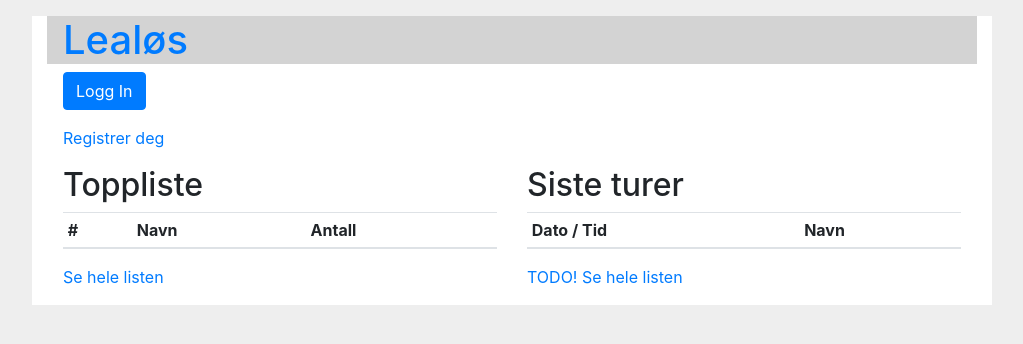
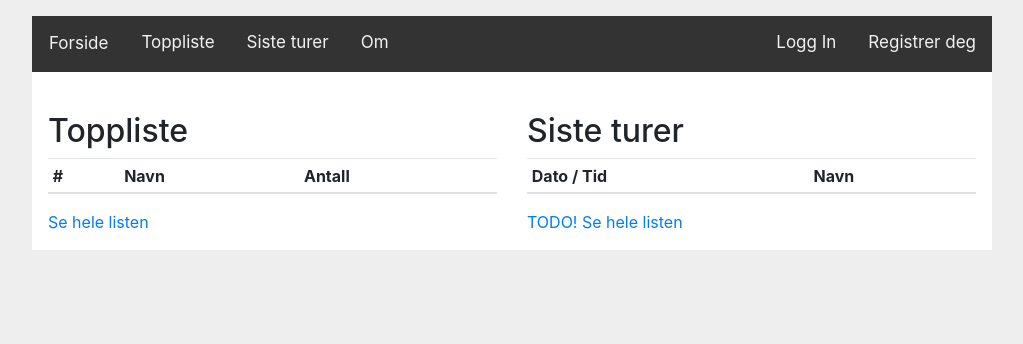
Before and after one commit to sauce71/topp52, a Flask app: page / in a window 1280 px wide. Shown: the top 344 px of the page, without its empty margins (128-1151 px from the left). Run offline with Flask 2, Linux system fonts and the light colour scheme; data that the repository does not hold is empty.

Commit message:
meny bar

```diff
--- a/application/templates/base.html
+++ b/application/templates/base.html
@@ -1,64 +1,224 @@
 <!doctype html>
 
+
+
+
 <head>
+
   <meta charset="utf-8">
+
   <meta name="viewport" content="width=device-width, initial-scale=1.0">
 
+  <meta name="viewport" content="width=device-width, initial-scale=1">
+
+<style>
+
+body {
+
+  margin: 0;
+
+  font-family: Arial, Helvetica, sans-serif;
+
+}
+
+
+
+
+.topnav {
+
+  overflow: hidden;
+
+  background-color: #333;
+
+}
+
+
+
+
+.topnav a {
+
+  float: left;
+
+  color: #f2f2f2;
+
+  text-align: center;
+
+  padding: 14px 16px;
+
+  text-decoration: none;
+
+  font-size: 17px;
+
+}
+
+
+
+
+.topnav a:hover {
+
+  background-color: #ddd;
+
+  color: black;
+
+}
+
+
+
+
+.topnav a.active {
+
+  background-color: #4CAF50;
+
+  color: white;
+
+}
+
+</style>
+
+</head>
+
+<body>
+
+
+
+
+<div class="topnav">
+
+  <a class="btn" a href="{{ url_for('index') }}">Forside</a>
+
+  <a class="" href="{{ url_for('top.top_index') }}">Toppliste</a>
+
+  <a href="#Siste turer">Siste turer</a>
+
+  <a href="#Om">Om</a>
+
+  <a style="float: right;" class="" href="{{ url_for('auth.register') }}">Registrer deg</a>
+
+  <a style="float: right;" class="" href="{{ url_for('auth.login') }}">Logg In</a>
+
+</div>
+
+</body>
+
+
+
+
   <title>{% block title %}{% endblock %}</title>
+
   <link rel="stylesheet" href="https://cdn.jsdelivr.net/npm/bootstrap@4.5.3/dist/css/bootstrap.min.css"
+
     integrity="sha384-TX8t27EcRE3e/ihU7zmQxVncDAy5uIKz4rEkgIXeMed4M0jlfIDPvg6uqKI2xXr2" crossorigin="anonymous">
+
   <link rel="stylesheet" href="{{ url_for('static', filename='style.css') }}">
+
   </head>
 
+
+
+
 <body>
+
   <div class="container">
+
     <div class="row">
+
       <div class="col-md-12">
+
         <nav>
-          <h1><a href="{{ url_for('index') }}">Lealøs</a></h1>
+
+          </div>
+
           <ul>
+
             {% if g.user %}
+
             <li><span style="font-weight:bold">{{ g.user['username'] }}</span></li>
+
               <a class="btn btn-outline-info" href="{{ url_for('user.user_index', user_id=2) }}">Min side</a>
+
               </li>
+
               {% endif %}
+
           </ul>
+
         </nav>
+
       </div>
+
     </div>
+
     <div class="row">
+
       <div class="col-md-12">
+
         <section class="content">
+
           <div class="row">
+
             <div class="col-md-12">
 
+
+
+
               <header>
+
                 {% block header %}{% endblock %}
+
               </header>
+
             </div>
+
           </div>
+
           <div class="row">
+
             <div class="col-md-12">
 
+
+
+
               {% for message in get_flashed_messages() %}
+
               <div class="flash">{{ message }}</div>
+
               {% endfor %}
+
             </div>
+
           </div>
+
           <div class="row">
+
             <div class="col-md-12">
 
+
+
+
               {% block content %}{% endblock %}
+
             </div>
+
           </div>
+
         </section>
+
       </div>
+
     </div>
+
   </div>
+
   <script src="https://code.jquery.com/jquery-3.5.1.slim.min.js"
+
     integrity="sha384-DfXdz2htPH0lsSSs5nCTpuj/zy4C+OGpamoFVy38MVBnE+IbbVYUew+OrCXaRkfj"
+
     crossorigin="anonymous"></script>
+
   <script src="https://cdn.jsdelivr.net/npm/bootstrap@4.5.3/dist/js/bootstrap.bundle.min.js"
+
     integrity="sha384-ho+j7jyWK8fNQe+A12Hb8AhRq26LrZ/JpcUGGOn+Y7RsweNrtN/tE3MoK7ZeZDyx"
+
     crossorigin="anonymous"></script>
+
 </body>
--- a/application/templates/index.html
+++ b/application/templates/index.html
@@ -27,11 +27,6 @@
   </div>
   </div>
   {% else %}
-  <p>
-  <a class="btn btn-primary" href="{{ url_for('auth.login') }}">Logg In</a>
-  </p>
-  <p>
-  <a class="" href="{{ url_for('auth.register') }}">Registrer deg</a>
 </p>
   {% endif %}
   {# TODO: Registrering skal bare vises om brukeren er logget inn #}
```
